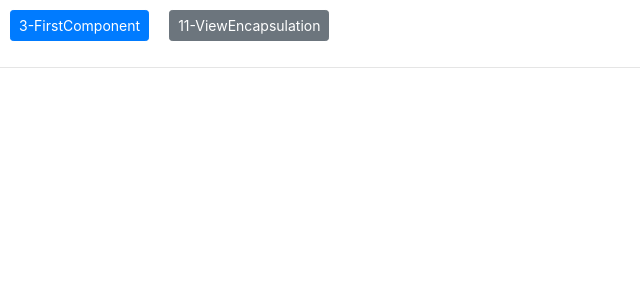
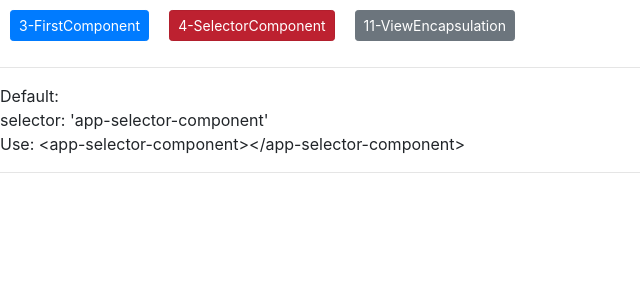
Before and after one commit to MohammadDabirsiaghi/Angular_FoadShariat, an Angular app: page /SelectorComponent in a window 1280 px wide. Before the commit this address led to /. Shown: the top 300 px of the page, without its empty margins (0-640 px from the left). Built offline with nearby package versions, Linux system fonts and the light colour scheme.

Commit message:
SelectorInComponent

```diff
--- a/src/app/app.component.html
+++ b/src/app/app.component.html
@@ -1,6 +1,6 @@
 
 <a class="btn btn-primary btn-sm" routerLink="/FirstComponent" routerLinkActive="active">3-FirstComponent</a>
-
+<a class="btn btn-danger btn-sm" routerLink="/SelectorComponent" routerLinkActive="active">4-SelectorComponent</a>
 <a class="btn btn-secondary btn-sm" routerLink="/ViewEncapsulation" routerLinkActive="active">11-ViewEncapsulation</a>
 <hr/>
 <router-outlet></router-outlet>
--- /dev/null
+++ b/src/app/selector-component/selector-component.component.html
@@ -0,0 +1,10 @@
+<p>
+  Default:
+  <br/>
+    selector: 'app-selector-component'
+    <br/>
+  Use:  &lt;app-selector-component&gt;&lt;/app-selector-component&gt;
+
+
+</p>
+<hr/>
--- /dev/null
+++ b/src/app/selector-component/selector-component.component.ts
@@ -0,0 +1,15 @@
+import { Component, OnInit } from '@angular/core';
+
+@Component({
+  selector: 'app-selector-component',
+  templateUrl: './selector-component.component.html',
+  styleUrls: ['./selector-component.component.css']
+})
+export class SelectorComponentComponent implements OnInit {
+
+  constructor() { }
+
+  ngOnInit() {
+  }
+
+}
```
Also changed, not shown: src/app/app.module.ts (+6 -1 lines), src/app/selector-component/selector-component.component.css (added), 1 other file (tests, documents, lock files or other folders).
